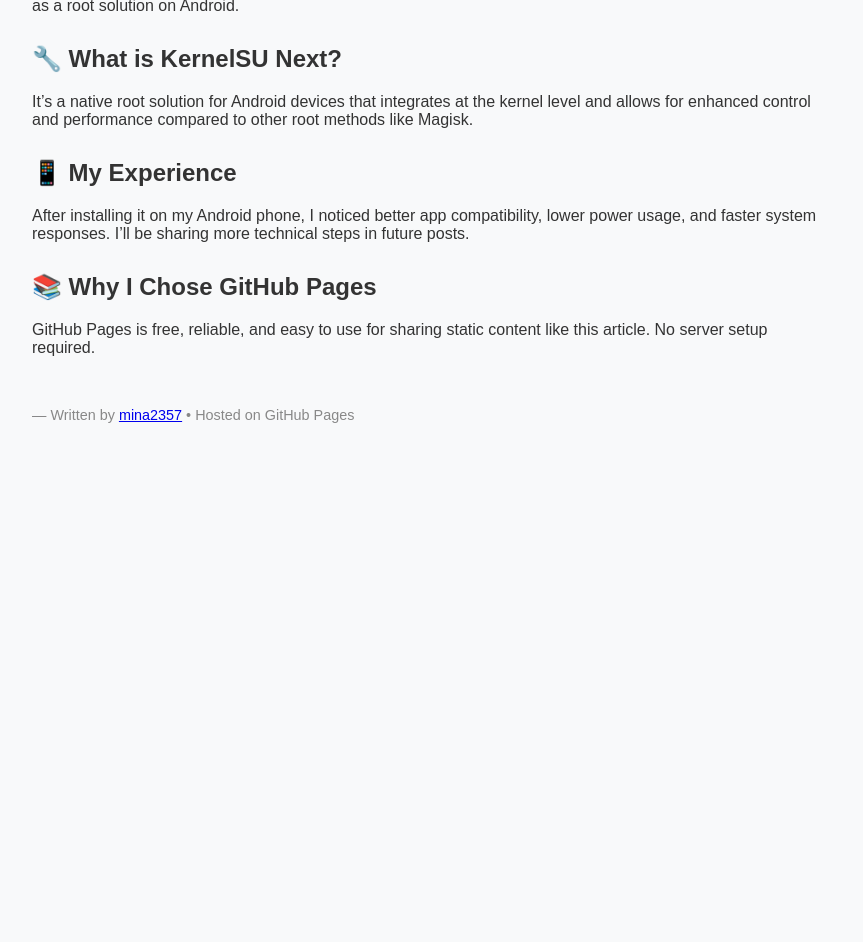
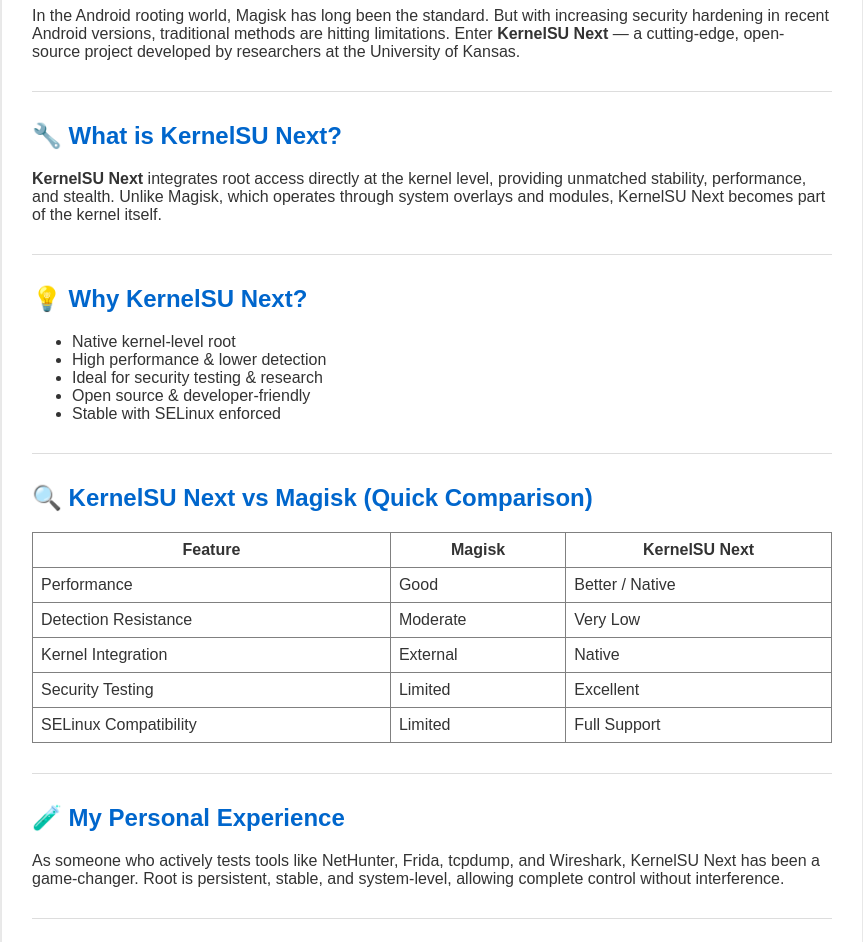
Before and after one commit to mina2357/scanner.root.github.io, a plain HTML site: page index.html in a window 1280 px wide. Shown: the part 161-1103 px from the top of the page, without its empty margins (208-1071 px from the left). Before the commit the page ends 800 px from the top, so only its background shows below. Drawn offline with Linux system fonts and the light colour scheme.

Commit message:
Update index.html

```diff
--- a/index.html
+++ b/index.html
@@ -2,44 +2,118 @@
 <html lang="en">
 <head>
   <meta charset="UTF-8">
-  <title>KernelSU Experience</title>
+  <title>KernelSU Next – The True Future of Android Rooting</title>
+  <meta name="viewport" content="width=device-width, initial-scale=1.0">
   <style>
     body {
       font-family: Arial, sans-serif;
-      background-color: #f8f9fa;
-      margin: 40px auto;
-      max-width: 800px;
+      background: #f4f4f4;
+      margin: 0;
       padding: 20px;
       color: #333;
     }
-    h1 {
-      color: #007BFF;
+    .container {
+      max-width: 800px;
+      background: #fff;
+      margin: auto;
+      padding: 30px;
+      box-shadow: 0 0 15px rgba(0,0,0,0.1);
+      border-radius: 8px;
     }
-    h2 {
-      margin-top: 30px;
+    h1, h2 {
+      color: #0066cc;
+    }
+    hr {
+      border: none;
+      border-top: 1px solid #ddd;
+      margin: 30px 0;
+    }
+    a {
+      color: #007acc;
+      text-decoration: none;
     }
     .footer {
-      margin-top: 50px;
+      margin-top: 40px;
       font-size: 0.9em;
       color: #888;
+      text-align: center;
     }
   </style>
 </head>
 <body>
-  <h1>Welcome to my KernelSU experience article</h1>
-  <p>This is my first article hosted on <strong>GitHub Pages</strong>, and it documents my personal experience using <code>KernelSU Next</code> as a root solution on Android.</p>
+  <div class="container">
+    <h1>🔰 KernelSU Next – The True Future of Android Rooting</h1>
 
-  <h2>🔧 What is KernelSU Next?</h2>
-  <p>It’s a native root solution for Android devices that integrates at the kernel level and allows for enhanced control and performance compared to other root methods like Magisk.</p>
+    <p>In the Android rooting world, Magisk has long been the standard. But with increasing security hardening in recent Android versions, traditional methods are hitting limitations. Enter <strong>KernelSU Next</strong> — a cutting-edge, open-source project developed by researchers at the University of Kansas.</p>
 
-  <h2>📱 My Experience</h2>
-  <p>After installing it on my Android phone, I noticed better app compatibility, lower power usage, and faster system responses. I’ll be sharing more technical steps in future posts.</p>
+    <hr>
 
-  <h2>📚 Why I Chose GitHub Pages</h2>
-  <p>GitHub Pages is free, reliable, and easy to use for sharing static content like this article. No server setup required.</p>
+    <h2>🔧 What is KernelSU Next?</h2>
+    <p><strong>KernelSU Next</strong> integrates root access directly at the kernel level, providing unmatched stability, performance, and stealth. Unlike Magisk, which operates through system overlays and modules, KernelSU Next becomes part of the kernel itself.</p>
 
-  <div class="footer">
-    — Written by <a href="https://github.com/mina2357">mina2357</a> • Hosted on GitHub Pages
+    <hr>
+
+    <h2>💡 Why KernelSU Next?</h2>
+    <ul>
+      <li>Native kernel-level root</li>
+      <li>High performance & lower detection</li>
+      <li>Ideal for security testing & research</li>
+      <li>Open source & developer-friendly</li>
+      <li>Stable with SELinux enforced</li>
+    </ul>
+
+    <hr>
+
+    <h2>🔍 KernelSU Next vs Magisk (Quick Comparison)</h2>
+    <table border="1" cellpadding="8" cellspacing="0" style="width:100%; border-collapse: collapse;">
+      <tr>
+        <th>Feature</th>
+        <th>Magisk</th>
+        <th>KernelSU Next</th>
+      </tr>
+      <tr>
+        <td>Performance</td>
+        <td>Good</td>
+        <td>Better / Native</td>
+      </tr>
+      <tr>
+        <td>Detection Resistance</td>
+        <td>Moderate</td>
+        <td>Very Low</td>
+      </tr>
+      <tr>
+        <td>Kernel Integration</td>
+        <td>External</td>
+        <td>Native</td>
+      </tr>
+      <tr>
+        <td>Security Testing</td>
+        <td>Limited</td>
+        <td>Excellent</td>
+      </tr>
+      <tr>
+        <td>SELinux Compatibility</td>
+        <td>Limited</td>
+        <td>Full Support</td>
+      </tr>
+    </table>
+
+    <hr>
+
+    <h2>🧪 My Personal Experience</h2>
+    <p>As someone who actively tests tools like NetHunter, Frida, tcpdump, and Wireshark, KernelSU Next has been a game-changer. Root is persistent, stable, and system-level, allowing complete control without interference.</p>
+
+    <hr>
+
+    <h2>📣 A Call to Action</h2>
+    <p><strong>KernelSU Next</strong> is still growing — but it’s already better in many ways than current solutions. If you care about true, advanced rooting, give it a try. Share your experience. Star the GitHub repo. Let’s build the future of Android rooting together.</p>
+
+    <hr>
+
+    <h2>🔗 Useful Links</h2>
+    <p>GitHub: <a href="https://github.com/KernelSU-Next/KernelSU-Next" target="_blank">https://github.com/KernelSU-Next/KernelSU-Next</a></p>
+
+    <div class="footer">© 2025 Mina2357 · *ＳＣＡＮＯＲツ*</div>
   </div>
 </body>
 </html>
```
